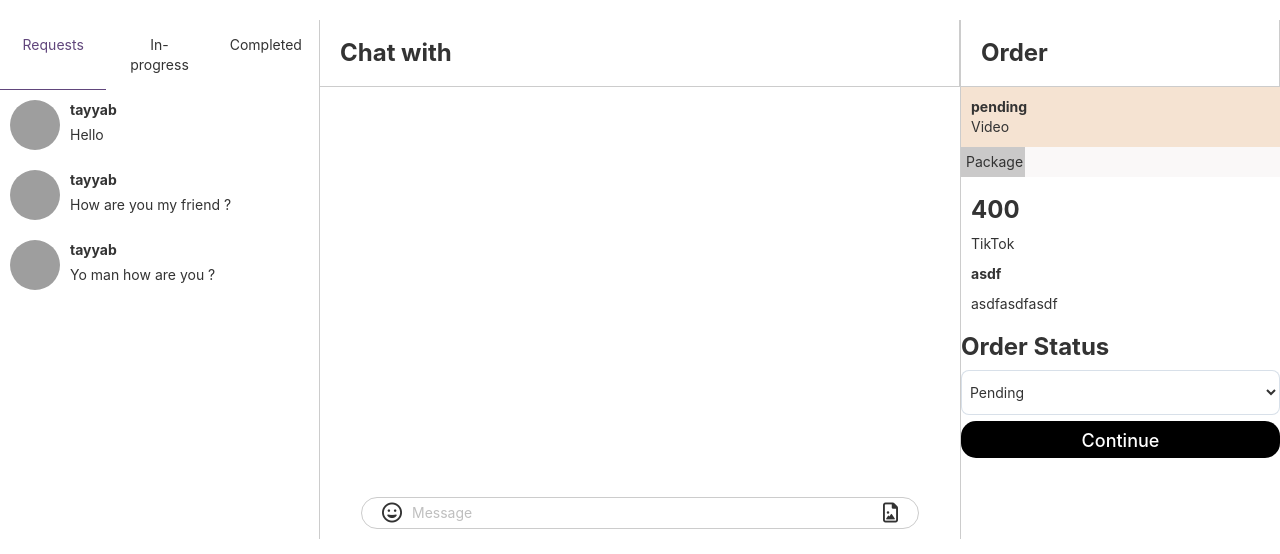
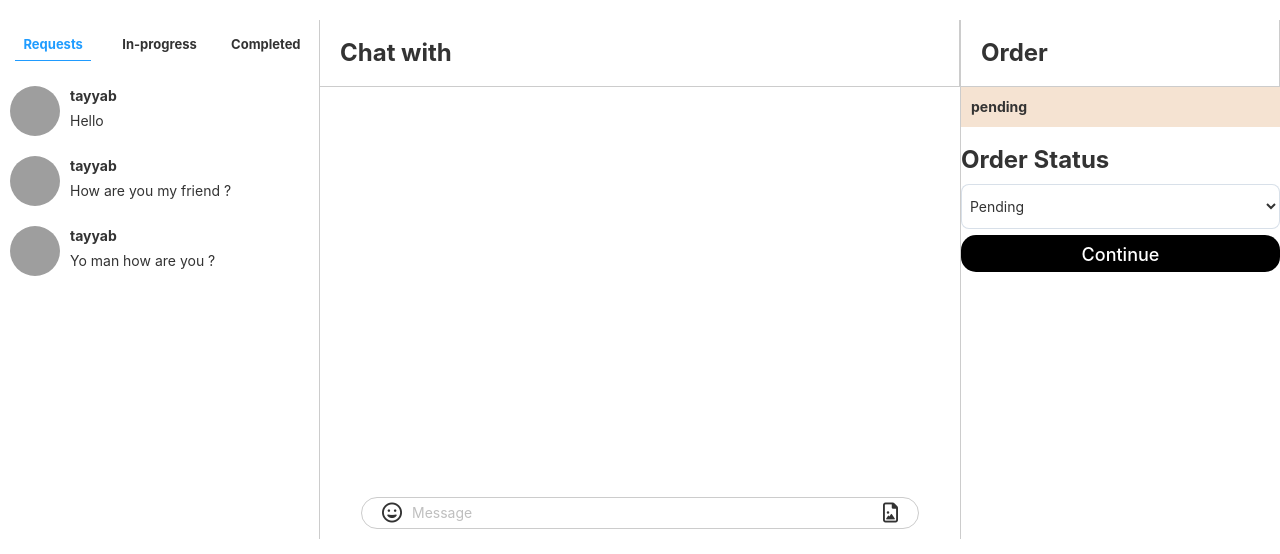
Before and after one commit to Falconx-Soft/Collabstr, a Django app: template chat/templates/chat/order.html in a window 1280 px wide. Shown: the part 92-646 px from the top of the page. Run offline with Django 3.2, Linux system fonts and the light colour scheme; the template is opened without the code that fills it: values that come from a table or form of the project are taken from there, others are empty; data comes from the database, SQL or seed files in the repository; both versions use the stored data as it was after the commit; parts of the project's set-up code (start-up, migrations or seed data) failed here and were passed over; some libraries are stand-ins or nearby versions; grey boxes are pictures that could not be loaded.

Commit message:
payment and chat

```diff
--- a/chat/templates/chat/order.html
+++ b/chat/templates/chat/order.html
@@ -31,14 +31,20 @@
     <div class="orders_list_are" id="orders_list_are">
 
         <div class="order_list_option">
-            <div class="order_list_option_item active" id="requests_btn">
-                Requests
+            <div class="order_list_option_item">
+                <div class="active lable" id="requests_btn" style="font-weight: bold;">
+                    Requests
+                </div>
             </div>
-            <div class="order_list_option_item" id="in_progress_btn">
-                In-progress
+            <div class="order_list_option_item">
+                <div class="lable" id="in_progress_btn" style="font-weight: bold;">
+                    In-progress
+                </div>
             </div>
-            <div class="order_list_option_item" id="completed_btn">
-                Completed
+            <div class="order_list_option_item">
+                <div class="lable" id="completed_btn" style="font-weight: bold;">
+                    Completed
+                </div>
             </div>
         </div>
 
@@ -67,6 +73,16 @@
                 <img class="chat-profile" src="{% static 'images/245446.jpg' %}">
                 <div class="chat-details-div">
                     <p><b>progress</b></p>
+                    <p>Lorem ipsum dolor sit amet.</p>
+                </div>
+            </div>
+        </div>
+
+        <div id="complete_div" style="display: none;">
+            <div class="chat_list_div active-chat">
+                <img class="chat-profile" src="{% static 'images/245446.jpg' %}">
+                <div class="chat-details-div">
+                    <p><b>Completed</b></p>
                     <p>Lorem ipsum dolor sit amet.</p>
                 </div>
             </div>
@@ -125,19 +141,6 @@
         </div>
         <div class="status">
             <p><b id="order-status">{{display_order.status}}</b></p>
-            <p id="order-content_category">{{display_order.package.content_category}}</p>
-        </div>
-
-        <div class="package-div">
-            <p>Package</p>
-        </div>
-
-        <div class="details">
-            <h3><b id="order-package_price">{{display_order.package.package_price}}</b></h3>
-            <p id="order-choose_platform">{{display_order.package.choose_platform}}</p>
-
-            <p><b id="order-package_offering">{{display_order.package.package_offering}}</b></p>
-            <p id="order-package_include">{{display_order.package.package_include}}</p>
         </div>
 
         {% if not request.user.is_brand %}
@@ -146,6 +149,7 @@
                 <h3><b>Order Status</b></h3>
                 <select class="input package-input" name="display_order_status">
                     <option value="pending">Pending</option>
+                    <option value="In progress">In progress</option>
                     <option value="declined">Declined</option>
                 </select>
                 <input type="hidden" value="{{display_order.id}}" name="display_order_id">
@@ -182,17 +186,38 @@
 
     requests_div = document.getElementById("requests_div");
     in_progress_div = document.getElementById("in_progress_div");
+    complete_div = document.getElementById("complete_div");
 
     requests_btn.addEventListener("click", function(){
-        in_progress_div.style.display = "none";
+        hide_div();
         requests_div.style.display = "block";
+        requests_btn.classList.add("active");
     });
 
 
     in_progress_btn.addEventListener("click", function(){
+        hide_div();
         in_progress_div.style.display = "block";
+        in_progress_btn.classList.add("active");
+    });
+
+    completed_btn.addEventListener("click", function(){
+        hide_div();
+        complete_div.style.display = "block";
+        completed_btn.classList.add("active");
+    });
+
+    function hide_div(){
         requests_div.style.display = "none";
-    });
+        in_progress_div.style.display = "none";
+        complete_div.style.display = "none";
+
+        requests_btn.classList.remove("active");
+        in_progress_btn.classList.remove("active");
+        completed_btn.classList.remove("active");
+        // active
+
+    }
 
 </script>
 
--- a/static/css/order.css
+++ b/static/css/order.css
@@ -18,22 +18,25 @@
     border-bottom: 1px solid #ccc;
 }
 
-.order_list_option{
-    display: flex;
+.order_list_option {
+    display: grid;
+    grid-template-columns: repeat(3, 1fr);
 }
 
 .order_list_option_item{
-    width: 100%;
     background-color: white;
     padding: 15px;
     cursor: pointer;
     text-align: center;
+    font-size: larger;
 }
 
 .active{
     background-color: white;
-    color: rgb(97, 70, 124);
-    border-bottom: solid 1px rgb(97, 70, 124);
+    color: rgb(0 142 255 / 88%);
+    border-bottom: solid 1px rgb(0 142 255 / 88%);
+    padding-bottom: 6px;
+    display: inline-block;
 }
 
 .chat_list_div{
@@ -230,6 +233,16 @@
 
 /*************************** Responsive ************************/
 
+@media only screen and (max-width: 1384px){
+    .lable{
+        font-size: 13px;
+    }
+
+    .active{
+        display: block;
+    }
+}
+
 
 @media only screen and (max-width: 1088px){
 
@@ -281,6 +294,9 @@
 }
 
 @media only screen and (max-width: 684px){
+    .lable{
+        font-size: 15px;
+    }
     .orders_list_are{
         width: 100%;
     }
--- a/user/templates/User/custom_offer.html
+++ b/user/templates/User/custom_offer.html
@@ -102,15 +102,15 @@ a:hover{
 
 
             <input class="input" type="text" name="package_category" placeholder="Summarize your request. E.g 1 TikTok Video"
-                 value="">
+                 value="" required>
 
 
             <textarea class="input textarea" name="package_description_0"
                 placeholder="What are the details of this request? How many posts or photos? What will the influencer be expected to deliver? E.g. 1 TikTok Video promoting our product to your audience"
-                ></textarea>
+                 required></textarea>
 
             <input class="input price-input" type="number" name="checkout_price" placeholder="Price (USD)"
-                value="">
+                value="" min="50" required>
 
             <div style=" ">
                 <button type="submit" class="submit btn profile-submit-btn">Continue</button>
```
Also changed, not shown: db.sqlite3.
